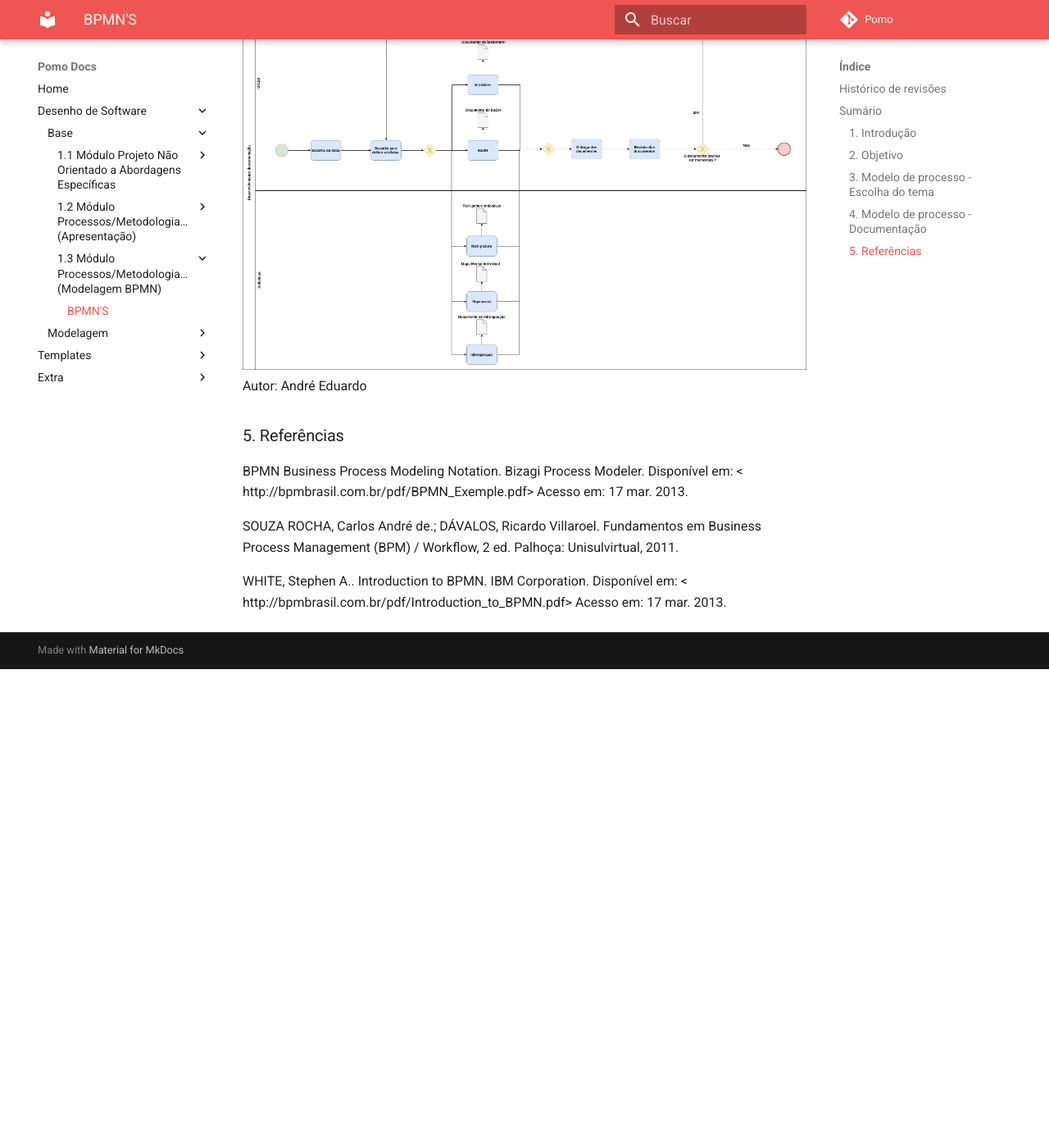
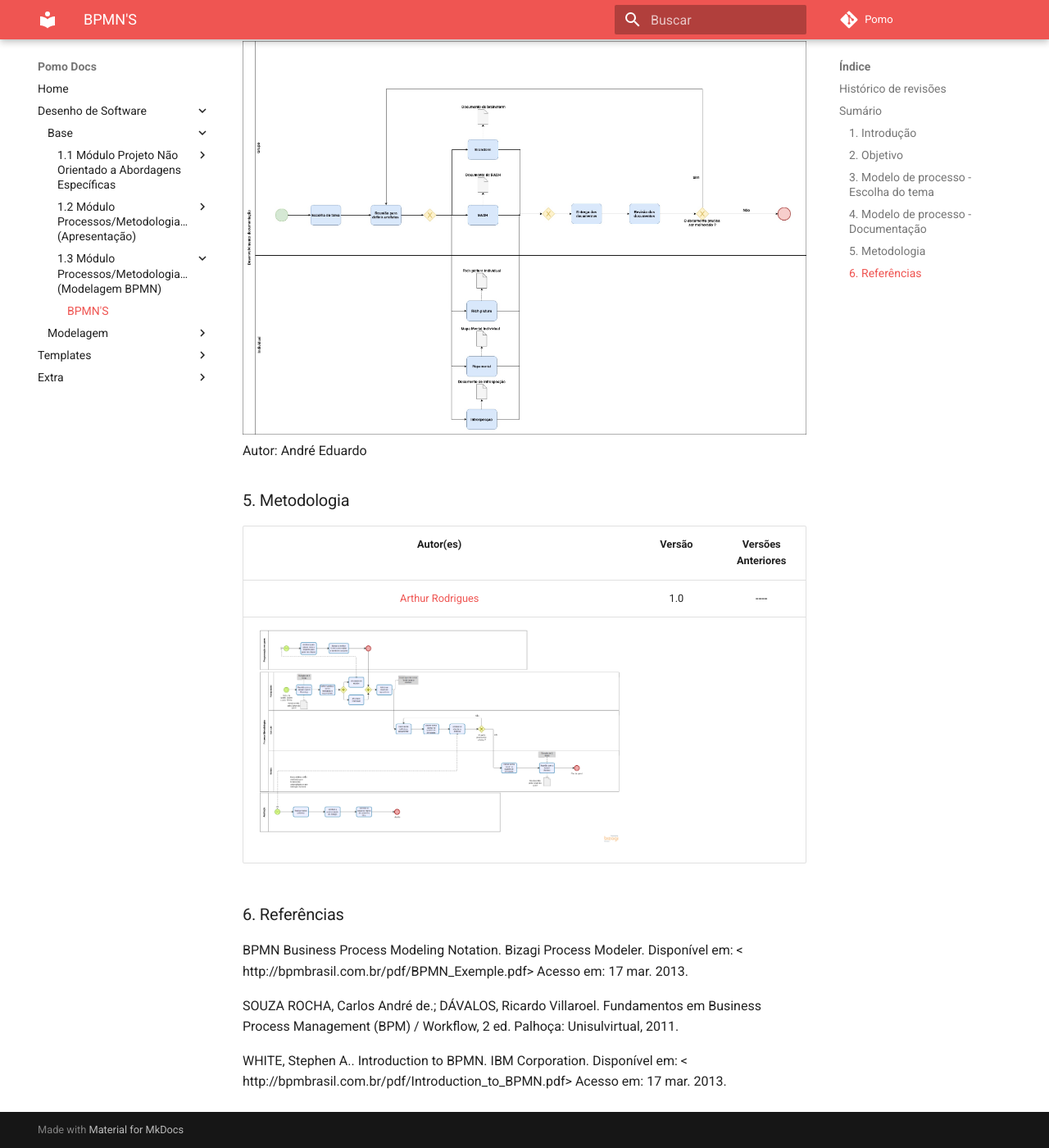
Before and after one commit to UnBArqDsw/2020.1_G6_Pomo, an MkDocs documentation site: the page built from docs/base/modulo1.3/bpmn.md, in a window 1280 px wide and 1400 px high, scrolled down 1377 px. Shown: the whole window at 82% size. Built offline with MkDocs 1.6.1 and Material for MkDocs 9.7.7, drawn with Linux system fonts in a browser that asks for light colours; comment, search, counter and statistics services are not loaded; before the commit the page ends 2193 px from its top, so only the background shows below that; some of the changed text lies outside the part shown.

Commit message:
[DOC] #16 Adicionando diagrama da metodologia

```diff
--- a/docs/base/modulo1.3/bpmn.md
+++ b/docs/base/modulo1.3/bpmn.md
@@ -5,6 +5,7 @@
 | Data       | Versão | Descrição                              | Autor                                            |
 | :--------- | :----- | :------------------------------------- | :----------------------------------------------- |
 | 11/09/2020 | 1.0    | Criação da página e adição de conteúdo | [Andé Eduardo](https://github.com/Andre-Eduardo) |
+| 23/09/2020 | 1.1    | Adição do BPMN da metodologia | [Arthur Rodrigues](https://github.com/arthurarp) |
 
 ## Sumário
 
@@ -12,7 +13,8 @@
 2. [Objetivo](#2-objetivo)
 3. [Modelo de processo - Escolha do tema](#3-modelo-de-processo-Escolha-do-tema)
 4. [Modelo de processo - Documentação](#4-Modelo-de-processo-Documentação)
-5. [Referências](#5-referências)
+4. [Metodologia](#5-Metodologia)
+6. [Referências](#6-referências)
 
 ### 1. Introdução
 
@@ -32,7 +34,14 @@ Autor: André Eduardo<br>
 ![bpmn](../../img/bpmn/bpmn_documentacao.jpg)<br>
 Autor: André Eduardo<br>
 
-### 5. Referências
+### 5. Metodologia
+
+|Autor(es)|Versão|Versões Anteriores|
+:------:|:------:|:-------:
+|[Arthur Rodrigues](https://github.com/arthurarp)| 1.0 | ----
+![bpmn](../../img/bpmn/bpmn_metodologia_v1.png)<br>
+
+### 6. Referências
 
 BPMN Business Process Modeling Notation. Bizagi Process Modeler. Disponível em: < http://bpmbrasil.com.br/pdf/BPMN_Exemple.pdf> Acesso em: 17 mar. 2013.
 
```
Also changed, not shown: docs/base/modulo1.2/metodologia.md (+4 -0 lines), docs/img/bpmn/bpmn_metodologia_v1.png (added).
